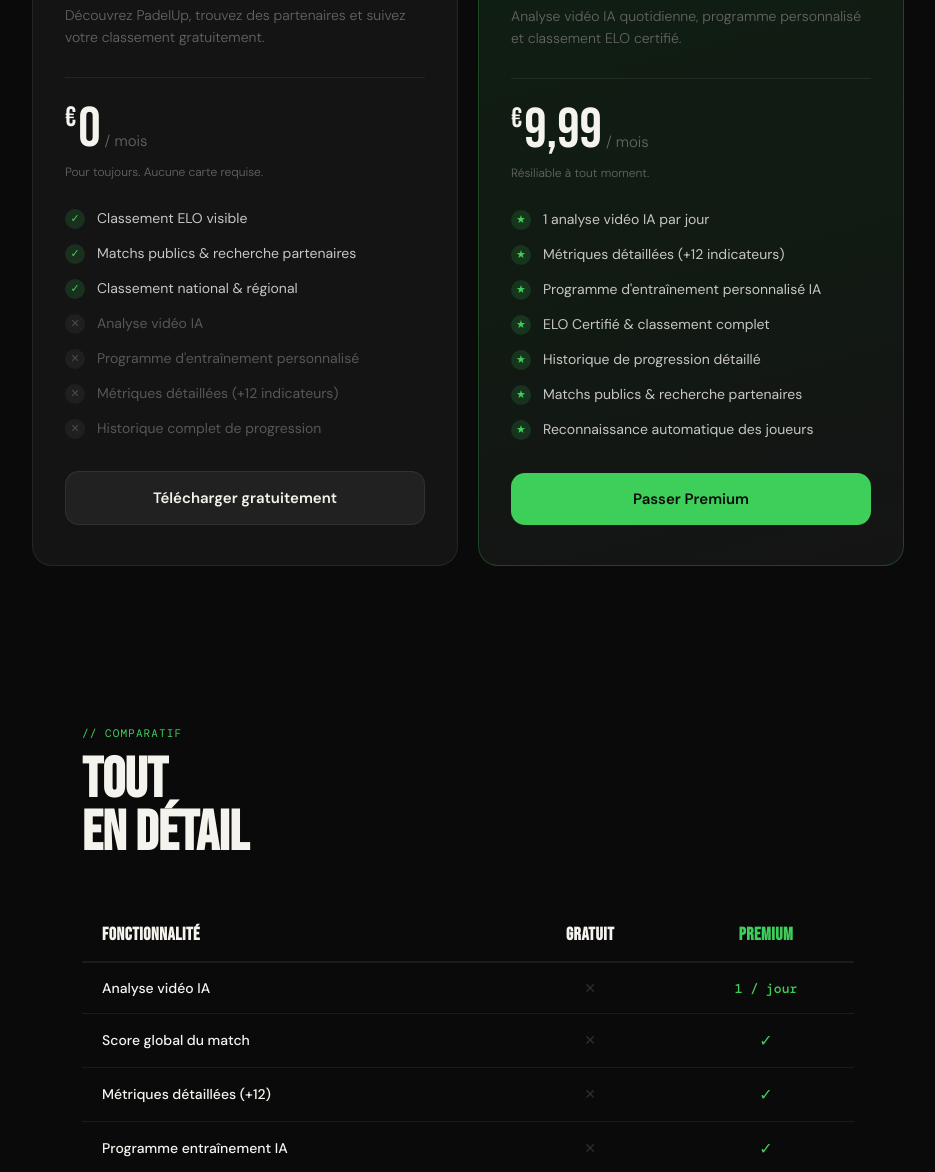
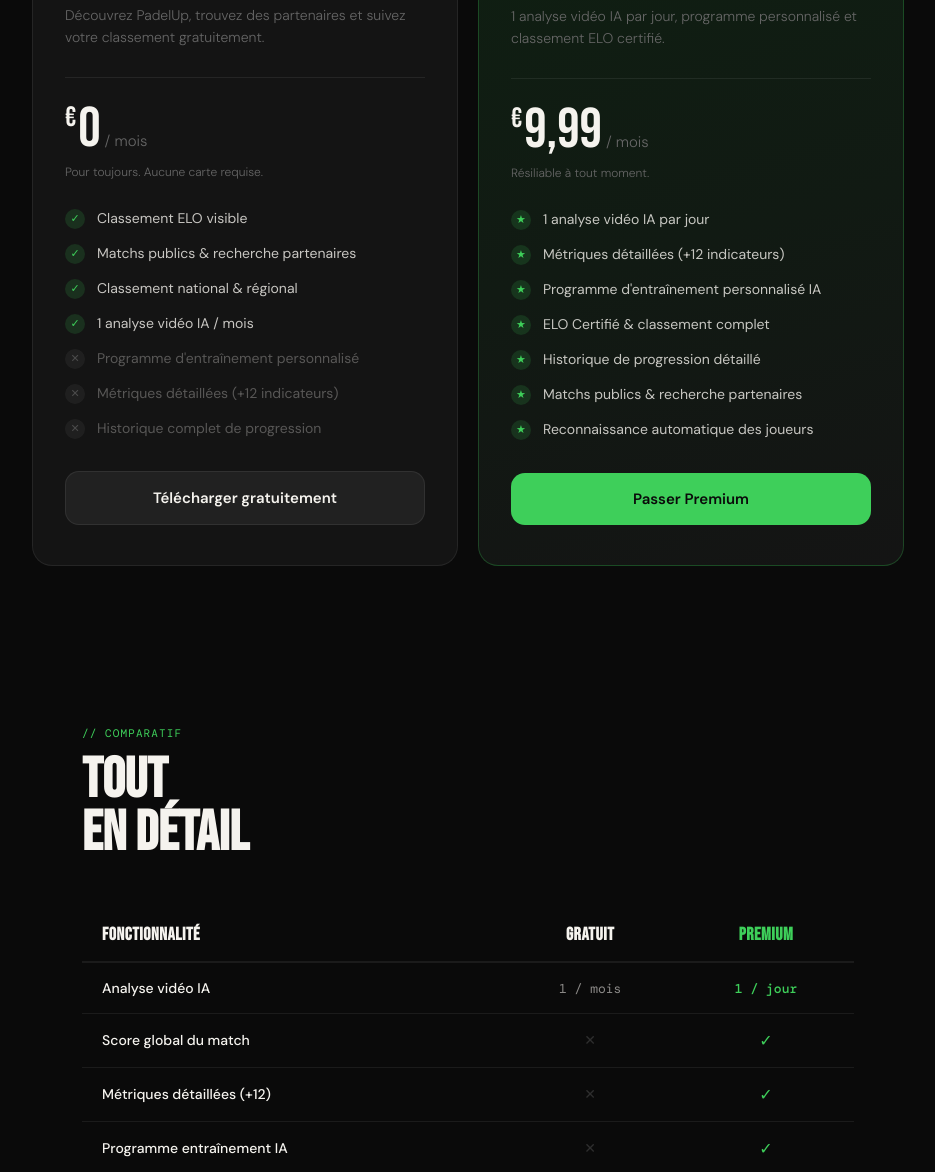
Before and after one commit to padelup06/padelup-web, a plain HTML site: page pricing.html in a window 1280 px wide. Shown: the part 688-1860 px from the top of the page, without its empty margins (172-1107 px from the left). Drawn offline with nearby package versions, Linux system fonts and the light colour scheme.

Commit message:
Add files via upload

```diff
--- a/pricing.html
+++ b/pricing.html
@@ -384,7 +384,7 @@ footer {
       <div class="plan-feature"><span class="icon check">✓</span> Classement ELO visible</div>
       <div class="plan-feature"><span class="icon check">✓</span> Matchs publics & recherche partenaires</div>
       <div class="plan-feature"><span class="icon check">✓</span> Classement national & régional</div>
-      <div class="plan-feature dimmed"><span class="icon x">✕</span> Analyse vidéo IA</div>
+      <div class="plan-feature"><span class="icon check">✓</span> 1 analyse vidéo IA / mois</div>
       <div class="plan-feature dimmed"><span class="icon x">✕</span> Programme d'entraînement personnalisé</div>
       <div class="plan-feature dimmed"><span class="icon x">✕</span> Métriques détaillées (+12 indicateurs)</div>
       <div class="plan-feature dimmed"><span class="icon x">✕</span> Historique complet de progression</div>
@@ -396,7 +396,7 @@ footer {
   <div class="plan-card premium">
     <div class="plan-badge">Populaire</div>
     <div class="plan-name">PREMIUM <span class="accent">↗</span></div>
-    <div class="plan-desc">Analyse vidéo IA quotidienne, programme personnalisé et classement ELO certifié.</div>
+    <div class="plan-desc">1 analyse vidéo IA par jour, programme personnalisé et classement ELO certifié.</div>
     <div class="plan-price">
       <div class="price-amount"><span class="currency">€</span><span id="price-value">9,99</span><span class="period" id="price-period">/ mois</span></div>
       <div class="price-note" id="price-note">Résiliable à tout moment.</div>
@@ -410,7 +410,7 @@ footer {
       <div class="plan-feature"><span class="icon star">★</span> Matchs publics & recherche partenaires</div>
       <div class="plan-feature"><span class="icon star">★</span> Reconnaissance automatique des joueurs</div>
     </div>
-    <button class="plan-btn pro" onclick="window.open('https://play.google.com/store/apps/details?id=com.padelup','_blank')">Passer Premium</button>
+    <a href="#" class="plan-btn pro">Passer Premium</a>
   </div>
 </div>
 
@@ -427,7 +427,7 @@ footer {
       </tr>
     </thead>
     <tbody>
-      <tr><td>Analyse vidéo IA</td><td><span class="table-x">✕</span></td><td><span class="table-val green">1 / jour</span></td></tr>
+      <tr><td>Analyse vidéo IA</td><td><span class="table-val">1 / mois</span></td><td><span class="table-val green">1 / jour</span></td></tr>
       <tr><td>Score global du match</td><td><span class="table-x">✕</span></td><td><span class="table-check">✓</span></td></tr>
       <tr><td>Métriques détaillées (+12)</td><td><span class="table-x">✕</span></td><td><span class="table-check">✓</span></td></tr>
       <tr><td>Programme entraînement IA</td><td><span class="table-x">✕</span></td><td><span class="table-check">✓</span></td></tr>
@@ -449,7 +449,7 @@ footer {
 
   <div class="faq-item">
     <button class="faq-q">C'est quoi la différence entre Gratuit et Premium ?<span class="faq-icon">+</span></button>
-    <div class="faq-a">En Gratuit, vous accédez au classement ELO, aux matchs publics et à la recherche de partenaires. Le Premium débloque l'analyse vidéo IA (1 par jour), les 12+ métriques détaillées (habileté, filet, technique, réactivité…), le programme d'entraînement personnalisé par l'IA et l'historique de progression complet.</div>
+    <div class="faq-a">En Gratuit, vous bénéficiez d'1 analyse vidéo IA par mois, du classement ELO et des matchs publics. Le Premium passe à 1 analyse par jour, débloque les 12+ métriques détaillées (habileté, filet, technique, réactivité…), le programme d'entraînement personnalisé par l'IA et l'historique de progression complet.</div>
   </div>
   <div class="faq-item">
     <button class="faq-q">Comment fonctionne la période d'essai ?<span class="faq-icon">+</span></button>
```
